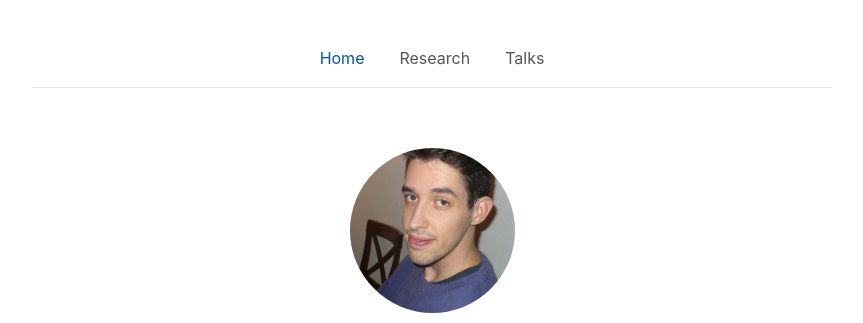
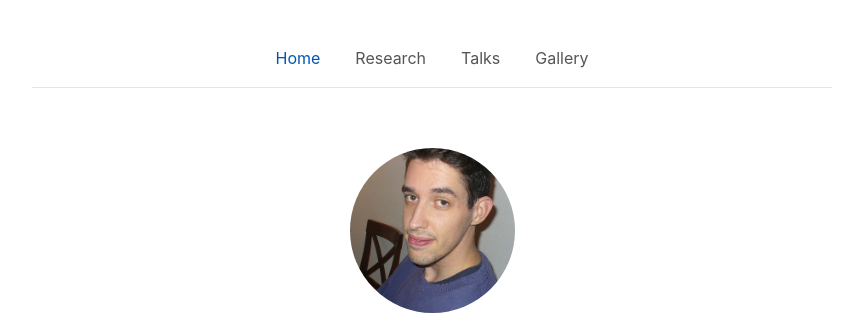
Before and after one commit to raulzanatta/raulzanatta.github.io, a plain HTML site: page index.html in a window 1280 px wide. Shown: the top 323 px of the page, without its empty margins (208-1071 px from the left). Drawn offline with Linux system fonts and the light colour scheme.

Commit message:
Update index.html

```diff
--- a/index.html
+++ b/index.html
@@ -20,6 +20,7 @@
         <a href="index.html" class="active">Home</a>
         <a href="research.html">Research</a>
         <a href="talks.html">Talks</a>
+        <a href="journey.html">Gallery</a>
     </nav>
 
 
```
